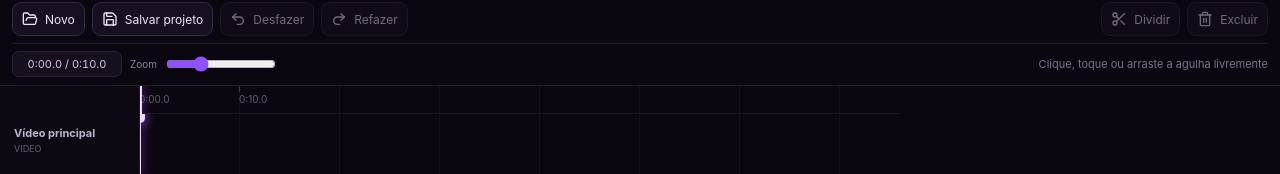
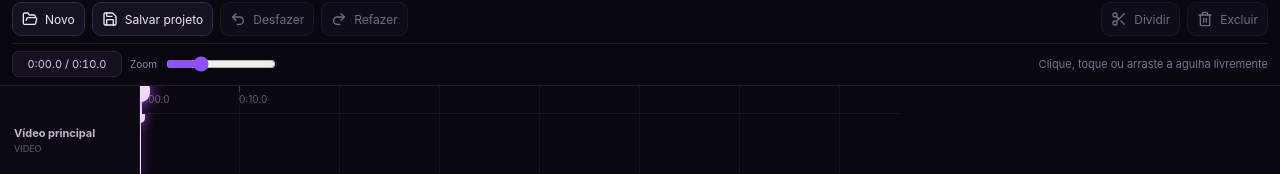
Before and after one commit to kiroaventureiro/kiro-editor, a React (Vite) app: page / in a window 1280 px wide. Shown: the part 517-691 px from the top of the page. Built offline with nearby package versions, Linux system fonts and the light colour scheme.

Commit message:
style: enlarge playhead scrub target for mouse and touch

```diff
--- a/src/styles/editor-interactions.css
+++ b/src/styles/editor-interactions.css
@@ -4,4 +4,40 @@
 .clip.selected .trim-handle, .clip:hover .trim-handle { opacity:1; }
 .trim-handle-start { left:0; border-radius:7px 0 0 7px; cursor:ew-resize; }
 .trim-handle-end { right:0; border-radius:0 7px 7px 0; cursor:ew-resize; }
-@media (pointer: coarse) { .trim-handle { width:18px; opacity:.85; } }
+
+.ruler-scrub-zone,
+.timeline-scrub-lane {
+  touch-action: none;
+}
+
+.ruler-scrub-zone {
+  cursor: ew-resize;
+}
+
+.ruler-playhead {
+  pointer-events: none;
+}
+
+.playhead-grab-handle {
+  position:absolute;
+  top:0;
+  left:50%;
+  width:18px;
+  height:18px;
+  transform:translate(-50%,-2px);
+  border-radius:5px 5px 10px 10px;
+  background:#f3d7ff;
+  box-shadow:0 0 16px #a956ff;
+}
+
+.timeline-scrub-lane::after {
+  content:"";
+  position:absolute;
+  inset:0;
+  pointer-events:none;
+}
+
+@media (pointer: coarse) {
+  .trim-handle { width:18px; opacity:.85; }
+  .playhead-grab-handle { width:26px; height:24px; }
+}
```
